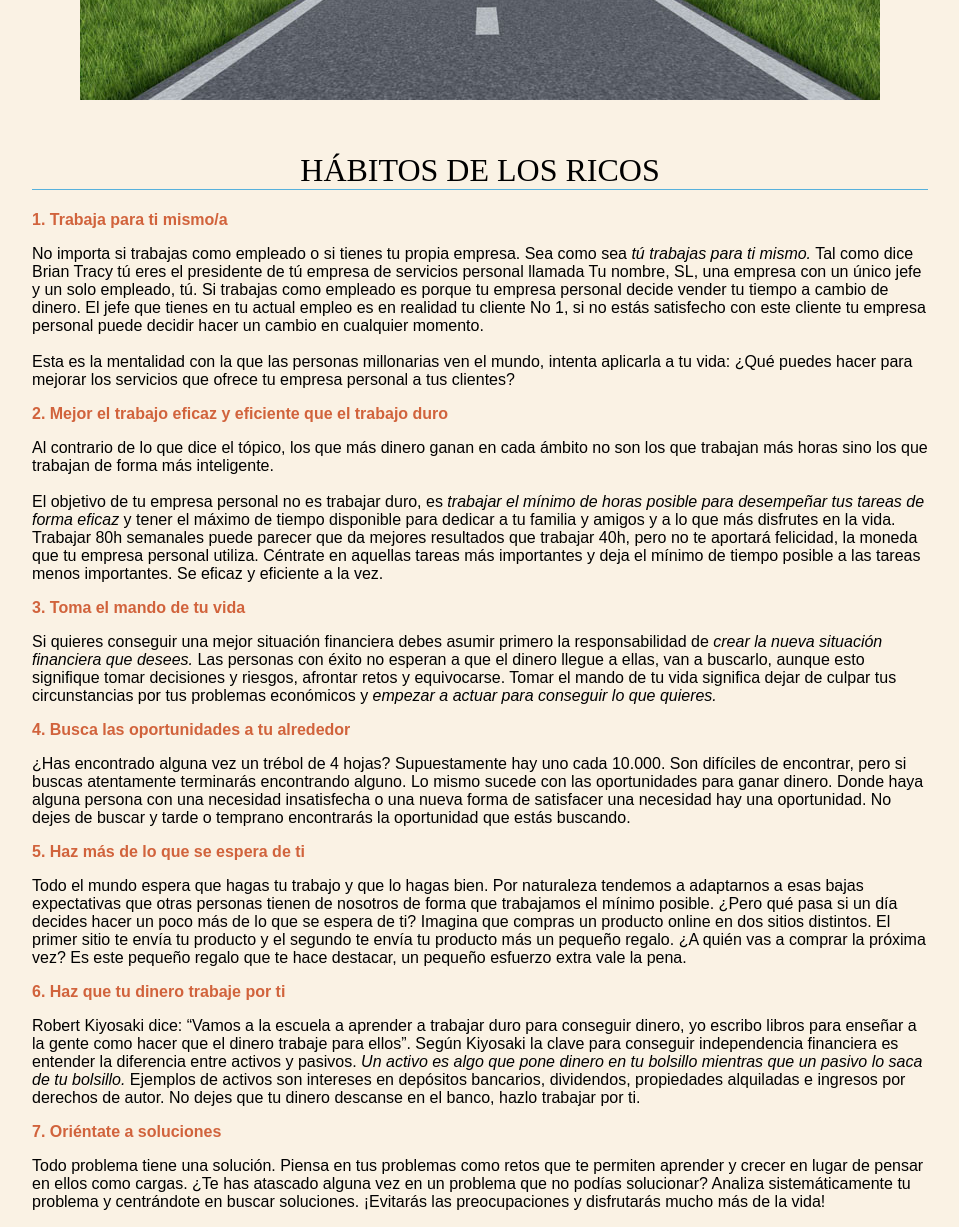
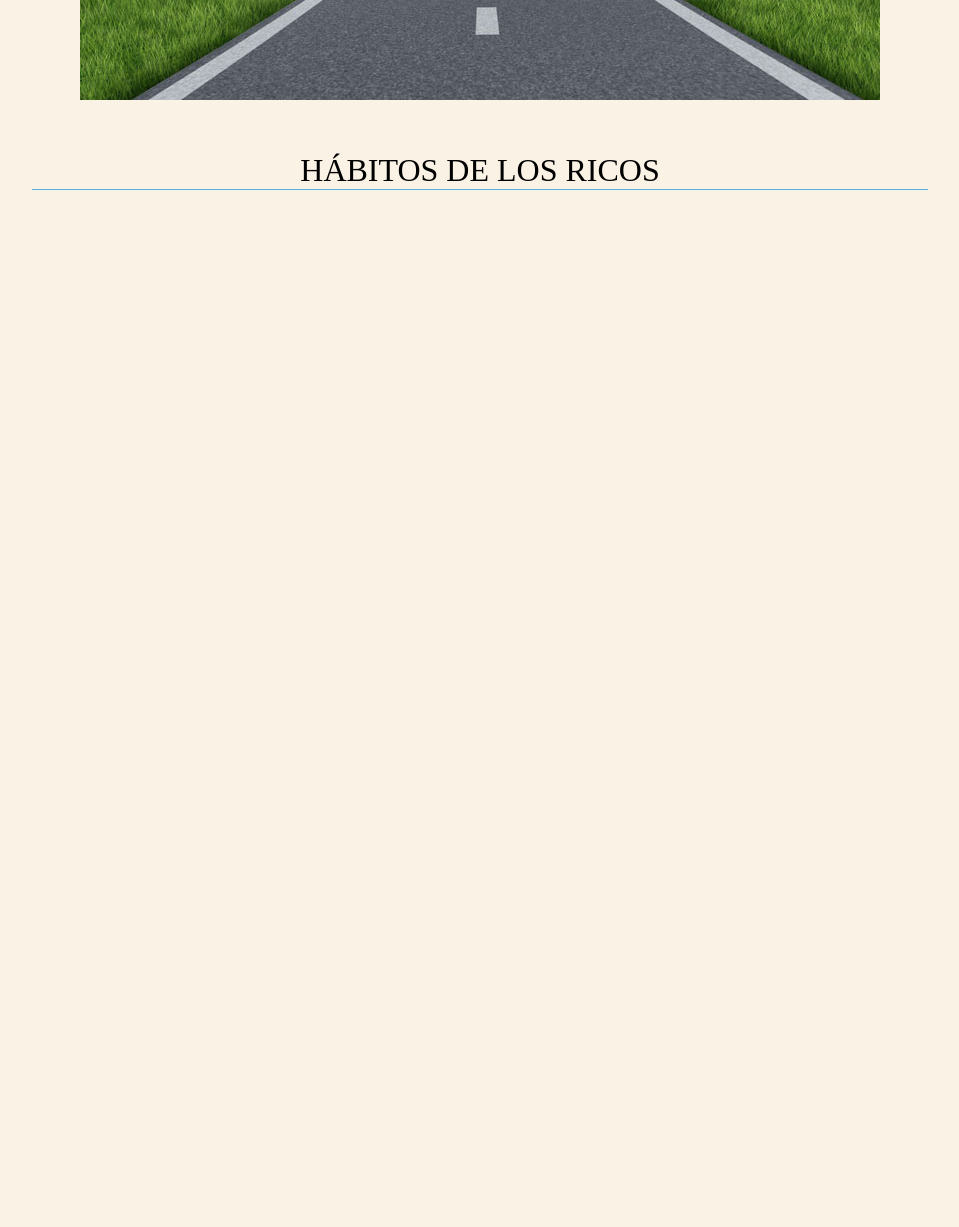
Before and after one commit to Efren-San/P2_github_TECWEB, a plain HTML site: page index.html in a window 1280 px wide. Shown: the part 500-1727 px from the top of the page, without its empty margins (160-1119 px from the left). After the commit the page ends 800 px from the top, so only its background shows below. Drawn offline with Linux system fonts and the light colour scheme.

```diff
--- a/index.html
+++ b/index.html
@@ -25,6 +25,7 @@
         font-size: 1em;
         }
     </style>
+
     </head>
 
     <body>
@@ -33,113 +34,3 @@
     </div>
         <br>
         <h1>Hábitos de los Ricos</h1>
-
-<h2>1. Trabaja para ti mismo/a</h2>
-<p>No importa si trabajas como empleado o si tienes tu propia
-    empresa. Sea como sea <em>tú trabajas para ti mismo.</em> Tal como
-    dice Brian Tracy tú eres el presidente de tú empresa de
-    servicios personal llamada Tu nombre, SL, una empresa con
-    un único jefe y un solo empleado, tú. Si trabajas como
-    empleado es porque tu empresa personal decide vender tu
-    tiempo a cambio de dinero. El jefe que tienes en tu actual
-    empleo es en realidad tu cliente No 1, si no estás
-    satisfecho con este cliente tu empresa personal puede
-    decidir hacer un cambio en cualquier momento.
-    <br> <br>
-    Esta es la mentalidad con la que las personas millonarias
-    ven el mundo, intenta aplicarla a tu vida: ¿Qué puedes
-    hacer para mejorar los servicios que ofrece tu empresa
-    personal a tus clientes?</p>
-
-
-<h2>2. Mejor el trabajo eficaz y eficiente que el trabajo duro</h2>
-    <p>Al contrario de lo que dice el tópico, los que más dinero
-    ganan en cada ámbito no son los que trabajan más horas
-    sino los que trabajan de forma más inteligente.
-    <br> <br>
-    El objetivo de tu empresa personal no es trabajar duro,
-    es <em>trabajar el mínimo de horas posible para desempeñar
-    tus tareas de forma eficaz</em> y tener el máximo de tiempo
-    disponible para dedicar a tu familia y amigos y a lo que
-    más disfrutes en la vida. Trabajar 80h semanales puede
-    parecer que da mejores resultados que trabajar 40h, pero
-    no te aportará felicidad, la moneda que tu empresa
-    personal utiliza. Céntrate en aquellas tareas más
-    importantes y deja el mínimo de tiempo posible a las
-    tareas menos importantes. Se eficaz y eficiente a la vez.</p>
-
-
-
-<h2>3. Toma el mando de tu vida</h2>
-    <p>Si quieres conseguir una mejor situación financiera debes
-    asumir primero la responsabilidad de <em>crear la nueva
-    situación financiera que desees.</em> Las personas con éxito
-    no esperan a que el dinero llegue a ellas, van a buscarlo,
-    aunque esto signifique tomar decisiones y riesgos,
-    afrontar retos y equivocarse. Tomar el mando de tu vida
-    significa dejar de culpar tus circunstancias por tus
-    problemas económicos y <em>empezar a actuar para conseguir lo
-    que quieres.</em></p>
-
-
-
-
-<h2>4. Busca las oportunidades a tu alrededor</h2>
-    <p>¿Has encontrado alguna vez un trébol de 4 hojas?
-    Supuestamente hay uno cada 10.000. Son difíciles de
-    encontrar, pero si buscas atentamente terminarás
-    encontrando alguno. Lo mismo sucede con las oportunidades
-    para ganar dinero. Donde haya alguna persona con una
-    necesidad insatisfecha o una nueva forma de satisfacer
-    una necesidad hay una oportunidad. No dejes de buscar y
-    tarde o temprano encontrarás la oportunidad que estás
-    buscando.</p>
-
-
-
-
-<h2>5. Haz más de lo que se espera de ti</h2>
-    <p>Todo el mundo espera que hagas tu trabajo y que lo hagas
-    bien. Por naturaleza tendemos a adaptarnos a esas bajas
-    expectativas que otras personas tienen de nosotros de
-    forma que trabajamos el mínimo posible. ¿Pero qué pasa si
-    un día decides hacer un poco más de lo que se espera de
-    ti? Imagina que compras un producto online en dos sitios
-    distintos. El primer sitio te envía tu producto y el
-    segundo te envía tu producto más un pequeño regalo. ¿A
-    quién vas a comprar la próxima vez? Es este pequeño regalo
-    que te hace destacar, un pequeño esfuerzo extra vale la
-    pena.</p>
-
-
-
-
-<h2>6. Haz que tu dinero trabaje por ti</h2>
-    <p>Robert Kiyosaki dice: “Vamos a la escuela a aprender a
-    trabajar duro para conseguir dinero, yo escribo libros
-    para enseñar a la gente como hacer que el dinero trabaje
-    para ellos”. Según Kiyosaki la clave para conseguir
-    independencia financiera es entender la diferencia entre
-    activos y pasivos. <em>Un activo es algo que pone dinero en
-    tu bolsillo mientras que un pasivo lo saca de tu bolsillo.</em>
-    Ejemplos de activos son intereses en depósitos bancarios,
-    dividendos, propiedades alquiladas e ingresos por
-    derechos de autor. No dejes que tu dinero descanse en el
-    banco, hazlo trabajar por ti.</p>
-
-
-
-
-<h2>7. Oriéntate a soluciones</h2>
-    <p>Todo problema tiene una solución. Piensa en tus problemas
-    como retos que te permiten aprender y crecer en lugar de
-    pensar en ellos como cargas. ¿Te has atascado alguna vez
-    en un problema que no podías solucionar? Analiza
-    sistemáticamente tu problema y centrándote en buscar
-    soluciones. ¡Evitarás las preocupaciones y disfrutarás
-    mucho más de la vida!</p>
-
-    </body>
-
-
-</html>
```
